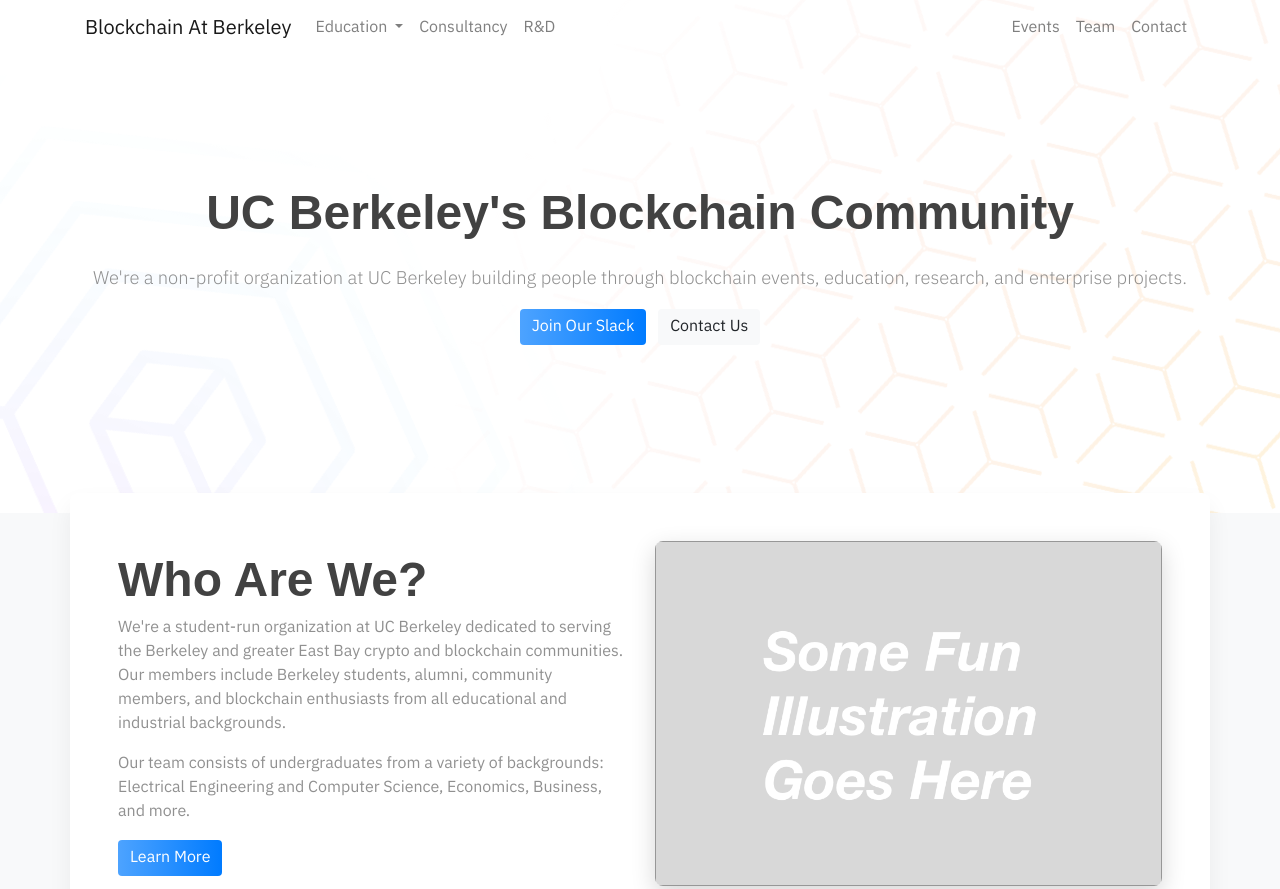
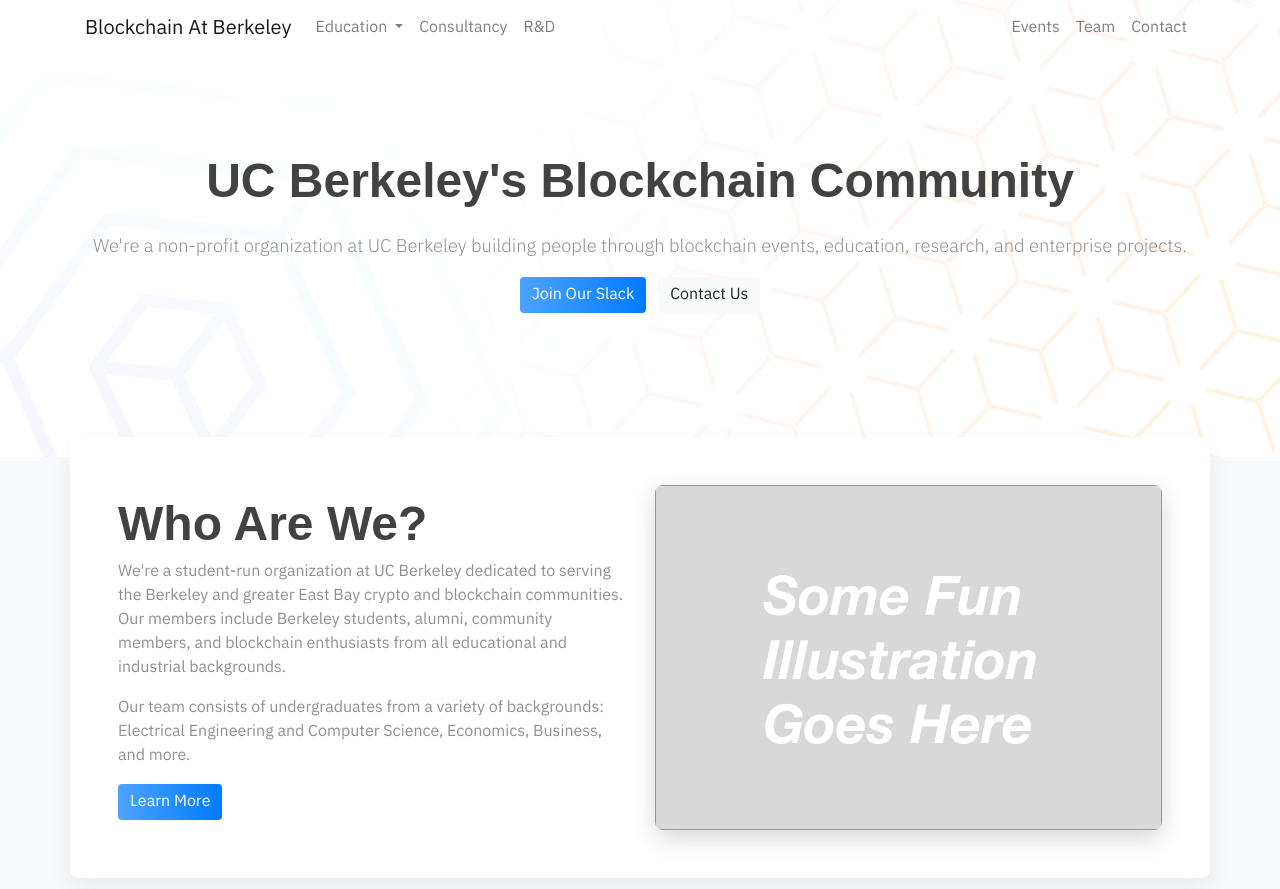
Before and after one commit to MichaelTamaki/berkeleyblockchain.github.io, a website: page src/html/pages/index.html in a window 1280 px wide. Shown: the top 889 px of the page. Drawn offline with nearby package versions, Linux system fonts and the light colour scheme; files that its build step writes are made by us from their sources.

Commit message:
Use margins instead of br

```diff
--- a/src/html/pages/index.html
+++ b/src/html/pages/index.html
@@ -9,26 +9,13 @@
     <nav class="navbar navbar-expand-lg navbar-light">
         {% include "partials/navigation.html" %}
     </nav>
-    <div class="container pt-3 mb-5">
-        <div class="row mt-3">
-            <div class="col-lg align-items-center text-center">
-                <div>
-                    <br />
-                    <br />
-                    <br />
-                    <br />
-                    <h1 class="mb-4">UC Berkeley's Blockchain Community</h1>
-                    <div>
-                        <p class="lead">We're a non-profit organization at UC Berkeley building people through blockchain events, education,
-                            research, and enterprise projects.</p>
-                    </div>
-                    <a class="btn btn-primary-grad mr-2" href="#" role="button">Join Our Slack</a>
-                    <a class="btn btn-light" href="#" role="button">Contact Us</a>
-                    <br />
-                    <br />
-                    <br />
-                    <br />
-                </div>
+    <div class="container my-5">
+        <div class="row my-5">
+            <div class="col-lg align-items-center text-center my-5">
+                <h1 class="mb-4">UC Berkeley's Blockchain Community</h1>
+                <p class="lead">We're a non-profit organization at UC Berkeley building people through blockchain events, education, research, and enterprise projects.</p>
+                <a class="btn btn-primary-grad mr-2" href="#" role="button">Join Our Slack</a>
+                <a class="btn btn-light" href="#" role="button">Contact Us</a>
             </div>
         </div>
     </div>
```
Also changed, not shown: index.html (+1 -1 lines).
